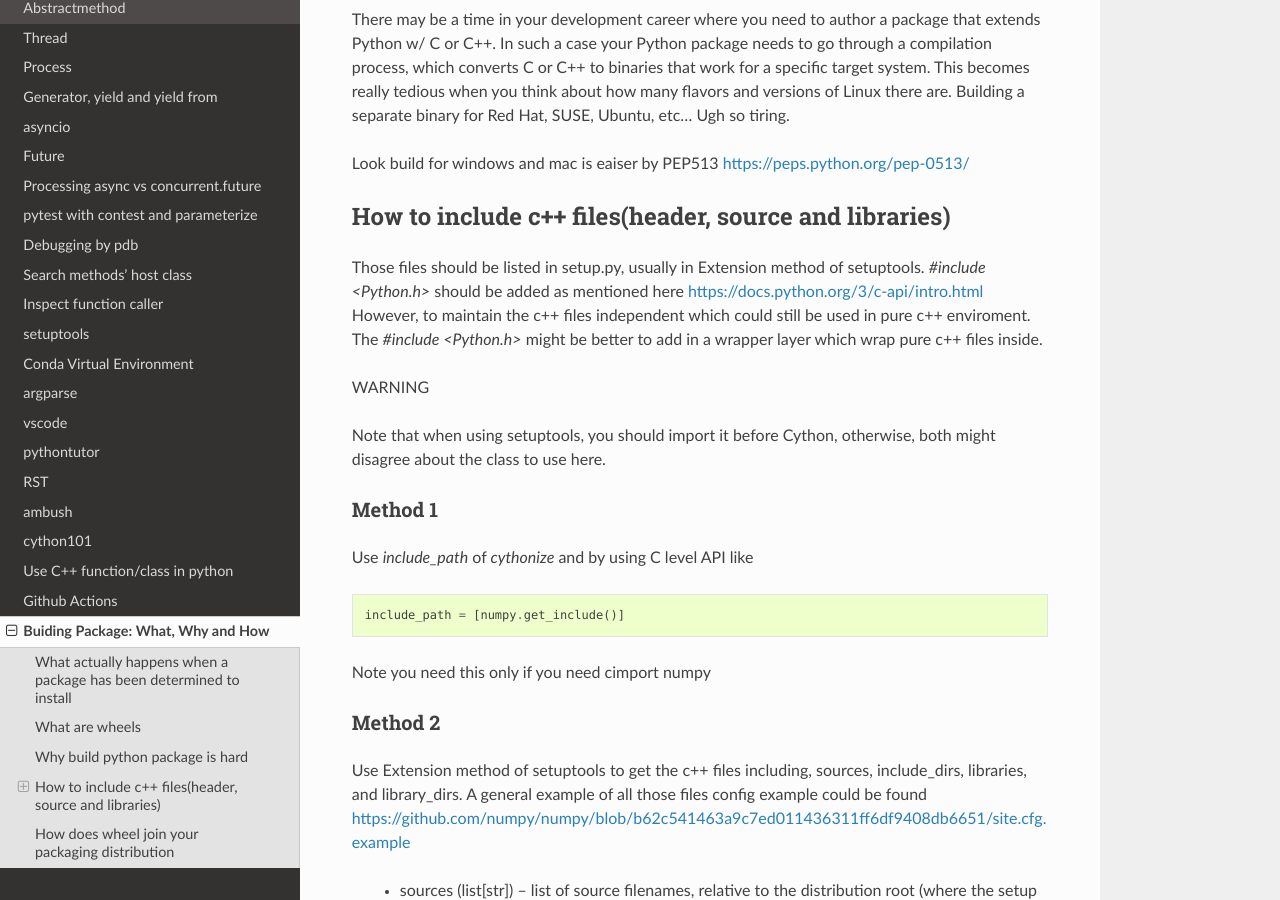
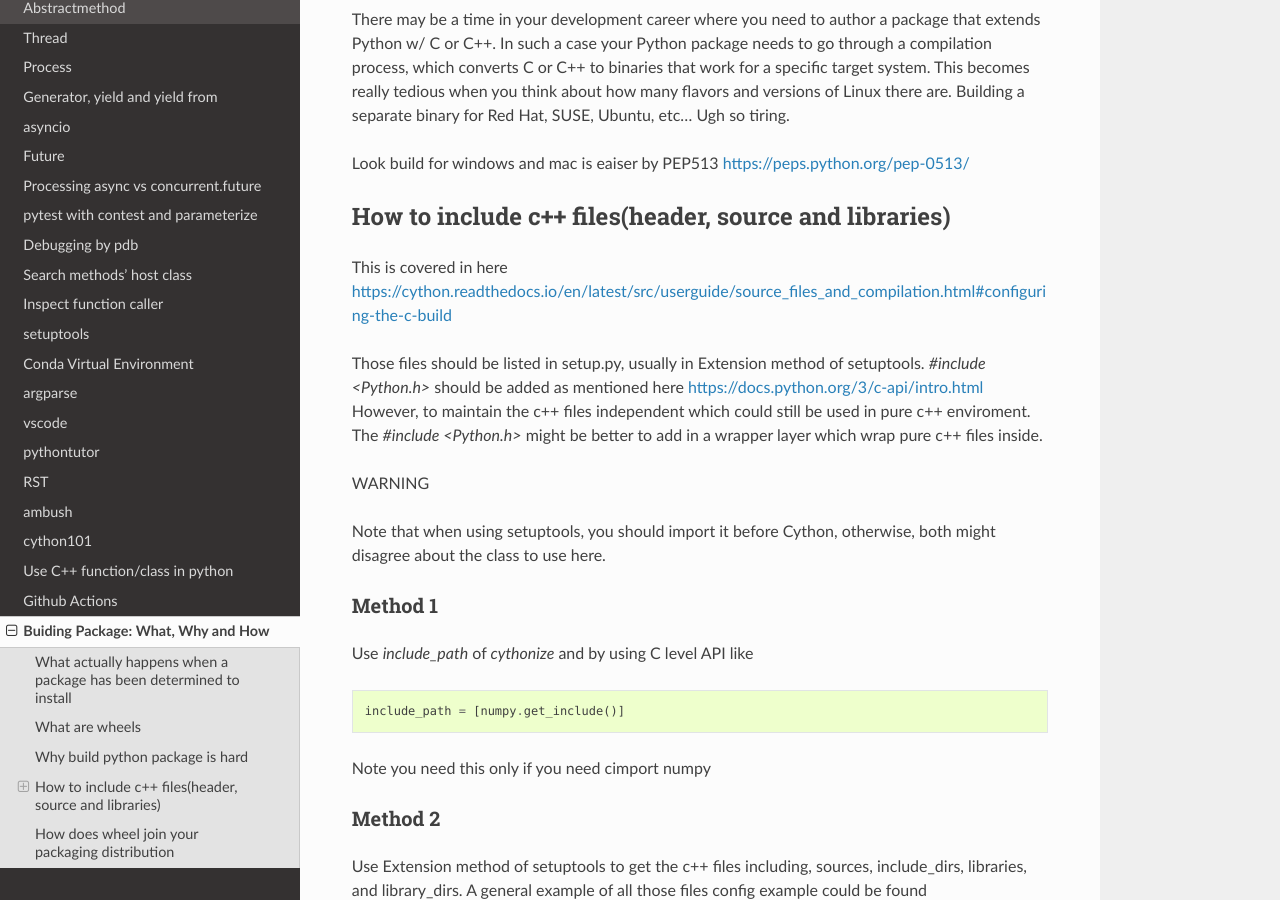
Before and after one commit to ke-zhang-rd/krystal, a Sphinx documentation site: the page built from docs/source/wheel.rst, in a window 1280 px wide and 900 px high, scrolled down 616 px. Built offline with Sphinx 7.4.7 and the Read the Docs theme 2.0.0, drawn with Linux system fonts in a browser that asks for light colours.

Commit message:
Update wheel.rst

```diff
--- a/docs/source/wheel.rst
+++ b/docs/source/wheel.rst
@@ -35,6 +35,8 @@ Look build for windows and mac is eaiser by PEP513 https://peps.python.org/pep-0
 
 How to include c++ files(header, source and libraries)
 ------------------------------------------------------
+
+This is covered in here https://cython.readthedocs.io/en/latest/src/userguide/source_files_and_compilation.html#configuring-the-c-build
 
 Those files should be listed in setup.py, usually in Extension method of setuptools.
 *#include <Python.h>* should be added as mentioned here https://docs.python.org/3/c-api/intro.html
```
